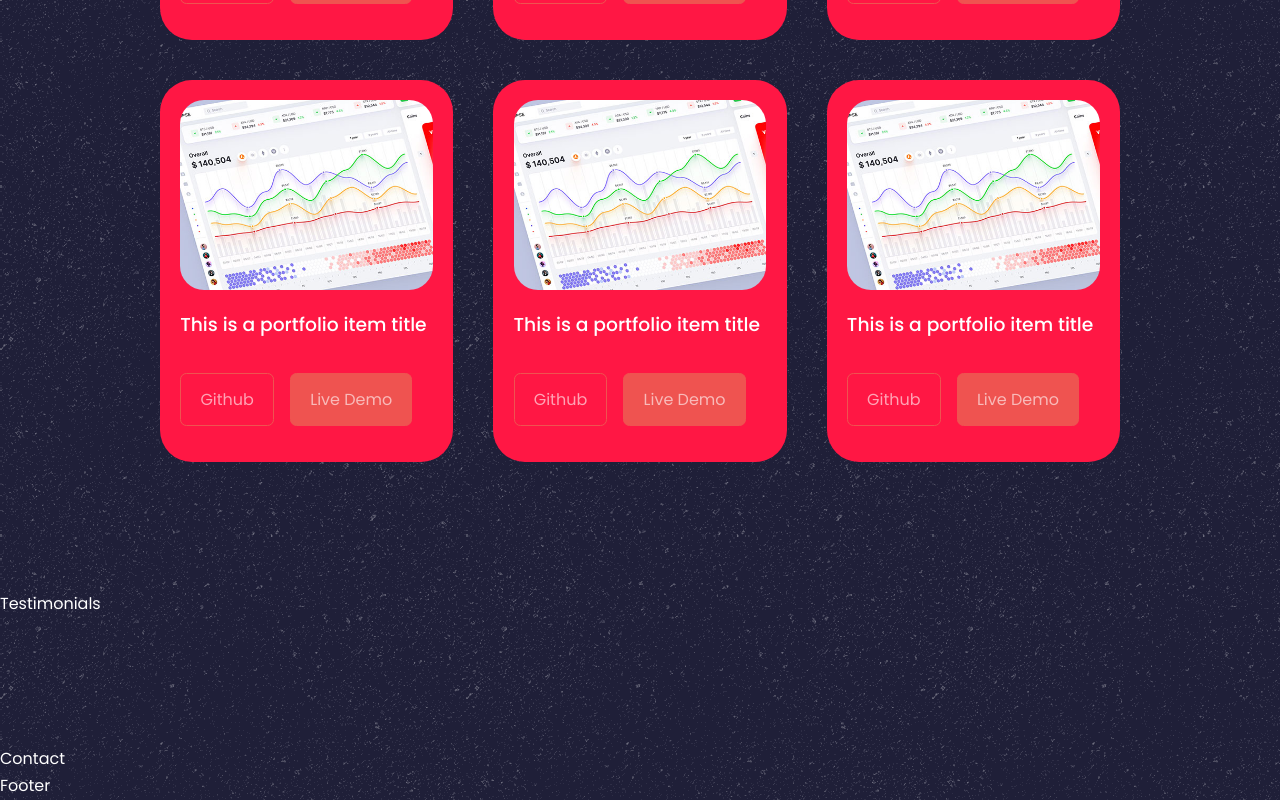
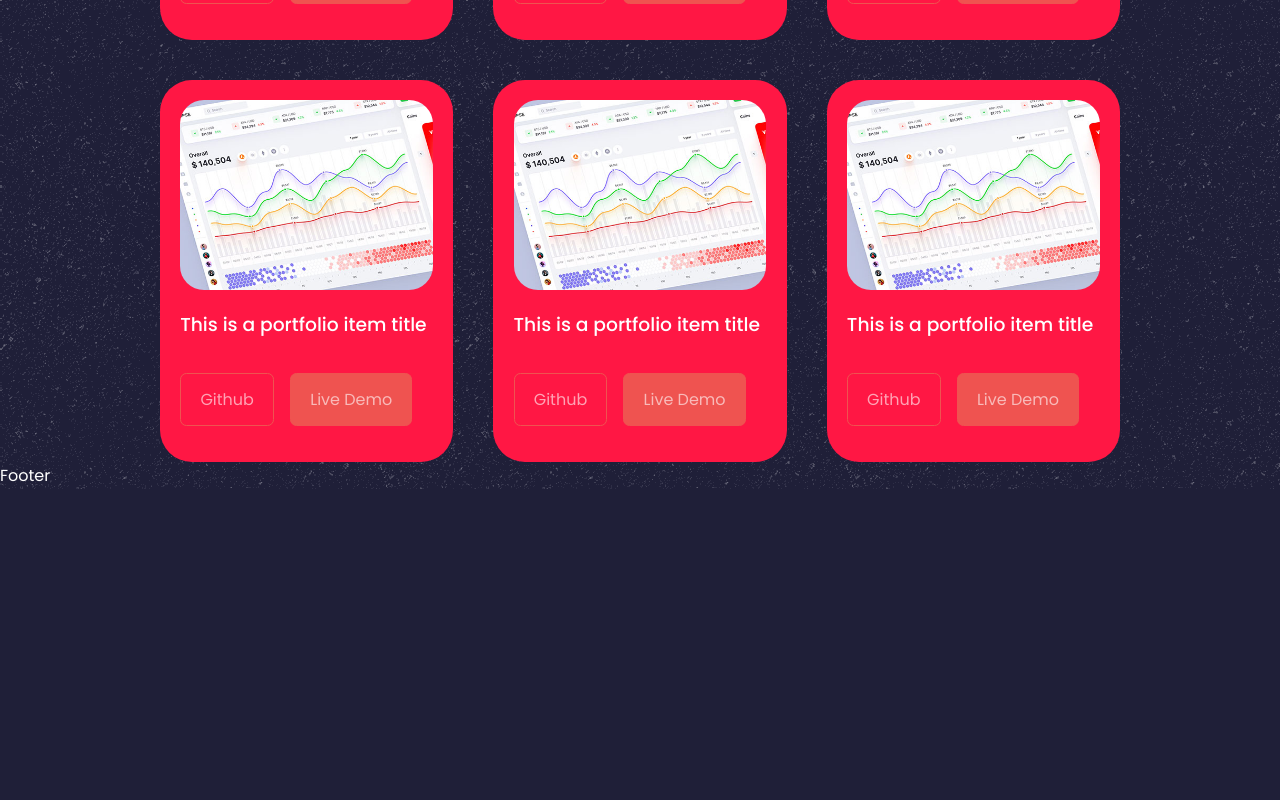
Before and after one commit to matthewmics/me, a React (Create React App) app: page / in a window 1280 px wide. Shown: the part 3651-4451 px from the top of the page. After the commit the page ends 4140 px from the top, so only its background shows below. Built offline with nearby package versions, Linux system fonts and the light colour scheme.

Commit message:
Hide contact

```diff
--- a/src/App.jsx
+++ b/src/App.jsx
@@ -18,8 +18,7 @@ const App = () => {
       <Skills />
       <Services />
       <Portfolio />
-      <Testimonials />
-      <Contact />
+      {/* <Contact /> */}
       <Footer />
     </>
   )
```
